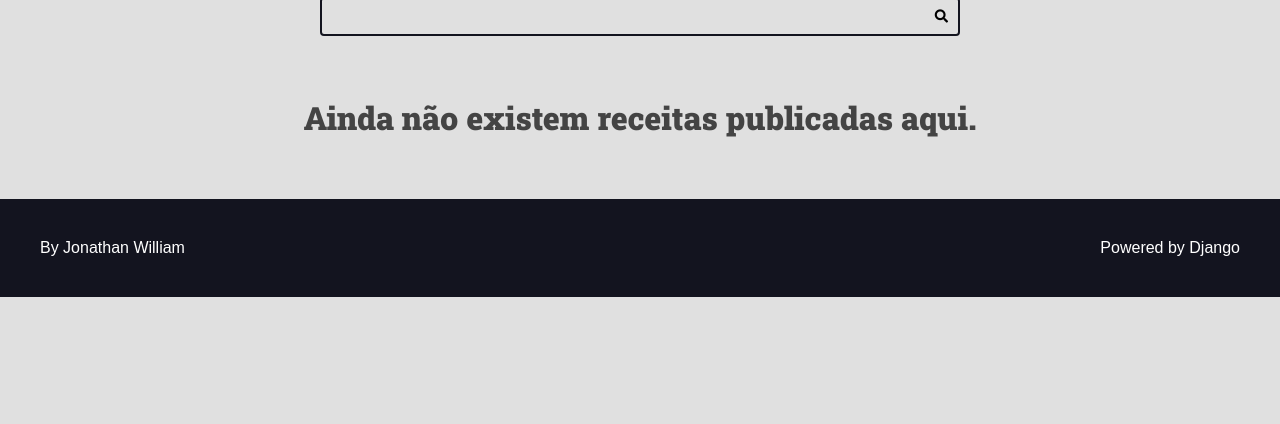
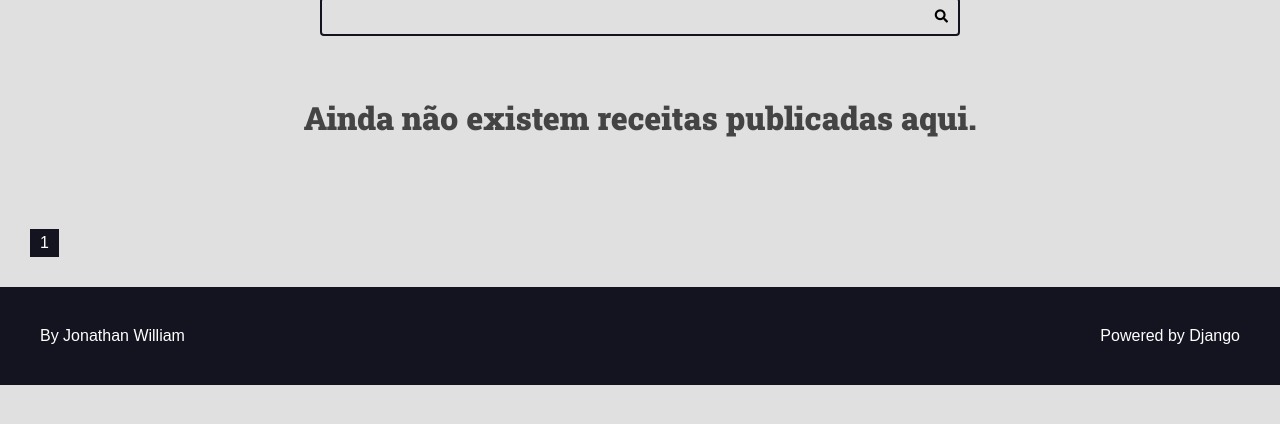
Before and after one commit to WilliamJonathan/curso-django-projeto1, a Django app: page / in a window 1280 px wide. Shown: the part 146-570 px from the top of the page. Run offline with Django 4.2, Linux system fonts and the light colour scheme; data that the repository does not hold is empty.

Commit message:
finish pagination

```diff
--- a/recipes/static/recipes/css/style.css
+++ b/recipes/static/recipes/css/style.css
@@ -287,6 +287,27 @@ h6 {
   padding: 0 2rem;
 }
 
+.pagination-content {
+    display: flex;
+    flex-flow: row wrap;
+    gap: 1rem 0.5rem;
+}
+
+.pagination .page-item {
+    background: var(--color-gray-3);
+    padding: 0.5rem 1rem;
+}
+
+.pagination .page-link {
+    text-decoration: none;
+    background: var(--color-primary);
+    color: var(--color-white);
+}
+
+.pagination .page-current {
+    background: var(--color-primary-dark);
+}
+
 /* Generics */
 
 .center {
--- a/recipes/templates/recipes/partials/pagination.html
+++ b/recipes/templates/recipes/partials/pagination.html
@@ -1,7 +1,22 @@
-{% if recipes.has_other_pages %}
-    <div class="container pagination">
-        {% for page in pagination_range.pagination %}
-            {{ page }}
-        {% endfor %}
+
+<div class="container pagination">
+    <div class="pagination-content">
+      {% if pagination_range.first_page_out_of_range %}
+        <a class="page-link page-item" href="?page=1{{ additional_url_query }}">1</a>
+        <span class="page-item">...</span>
+      {% endif %}
+
+      {% for page in pagination_range.pagination %}
+        {% if pagination_range.current_page == page %}
+          <a class="page-link page-item page-current" href="?page={{ page }}{{ additional_url_query }}">{{ page }}</a>
+        {% else %}
+          <a class="page-link page-item" href="?page={{ page }}{{ additional_url_query }}">{{ page }}</a>
+        {% endif %}
+      {% endfor %}
+
+      {% if pagination_range.last_page_out_of_range %}
+        <span class="page-item">...</span>
+        <a class="page-link page-item" href="?page={{ pagination_range.total_pages }}{{ additional_url_query }}">{{ pagination_range.total_pages }}</a>
+      {% endif %}
     </div>
-{% endif %}
+  </div>
--- a/recipes/views.py
+++ b/recipes/views.py
@@ -1,8 +1,7 @@
-from django.core.paginator import Paginator
 from django.db.models import Q
 from django.http.response import Http404
 from django.shortcuts import get_list_or_404, get_object_or_404, render
-from utils.pagination import make_pagination_range
+from utils.pagination import make_pagination
 
 from recipes.models import Recipe
 
@@ -14,18 +13,7 @@ def home(request):
         is_published=True
     ).order_by('-id')
 
-    try:
-        current_page = int(request.GET.get('page', 1))
-    except ValueError:
-        current_page = 1
-    paginator = Paginator(recipes, 6)
-    page_obj = paginator.get_page(current_page)
-
-    pagination_range = make_pagination_range(
-        paginator.page_range,
-        4,
-        current_page
-    )
+    page_obj, pagination_range = make_pagination(request, recipes, 9)
 
     return render(request, 'recipes/pages/home.html', context={
         'recipes': page_obj,
@@ -43,8 +31,11 @@ def category(request, category_id):
         ).order_by('-id')
     )
 
+    page_obj, pagination_range = make_pagination(request, recipes, 9)
+
     return render(request, 'recipes/pages/category.html', context={
-        'recipes': recipes,
+        'recipes': page_obj,
+        'pagination_range': pagination_range,
         'title': f'{recipes[0].category.name}',
     })
 
@@ -79,8 +70,12 @@ def search(request):
         is_published=True
     ).order_by('-id')
 
+    page_obj, pagination_range = make_pagination(request, recipes, 9)
+
     return render(request, 'recipes/pages/search.html', {
         'page_title': f'Search for "{search_term}"',
         'search_term': search_term,
-        'recipes': recipes,
+        'recipes': page_obj,
+        'pagination_range': pagination_range,
+        'additional_url_query': f'&q={search_term}',
     })
--- a/utils/pagination.py
+++ b/utils/pagination.py
@@ -1,4 +1,6 @@
 import math
+
+from django.core.paginator import Paginator
 
 
 def make_pagination_range(
@@ -32,3 +34,21 @@ def make_pagination_range(
         'first_page_out_of_range': current_page > middle_range,
         'last_page_out_of_range': stop_range < total_pages,
     }
+
+
+def make_pagination(request, queryset, per_page, qty_pages=4):
+    try:
+        current_page = int(request.GET.get('page', 1))
+    except ValueError:
+        current_page = 1
+
+    paginator = Paginator(queryset, per_page)
+    page_obj = paginator.get_page(current_page)
+
+    pagination_range = make_pagination_range(
+        paginator.page_range,
+        qty_pages,
+        current_page
+    )
+
+    return page_obj, pagination_range
```
